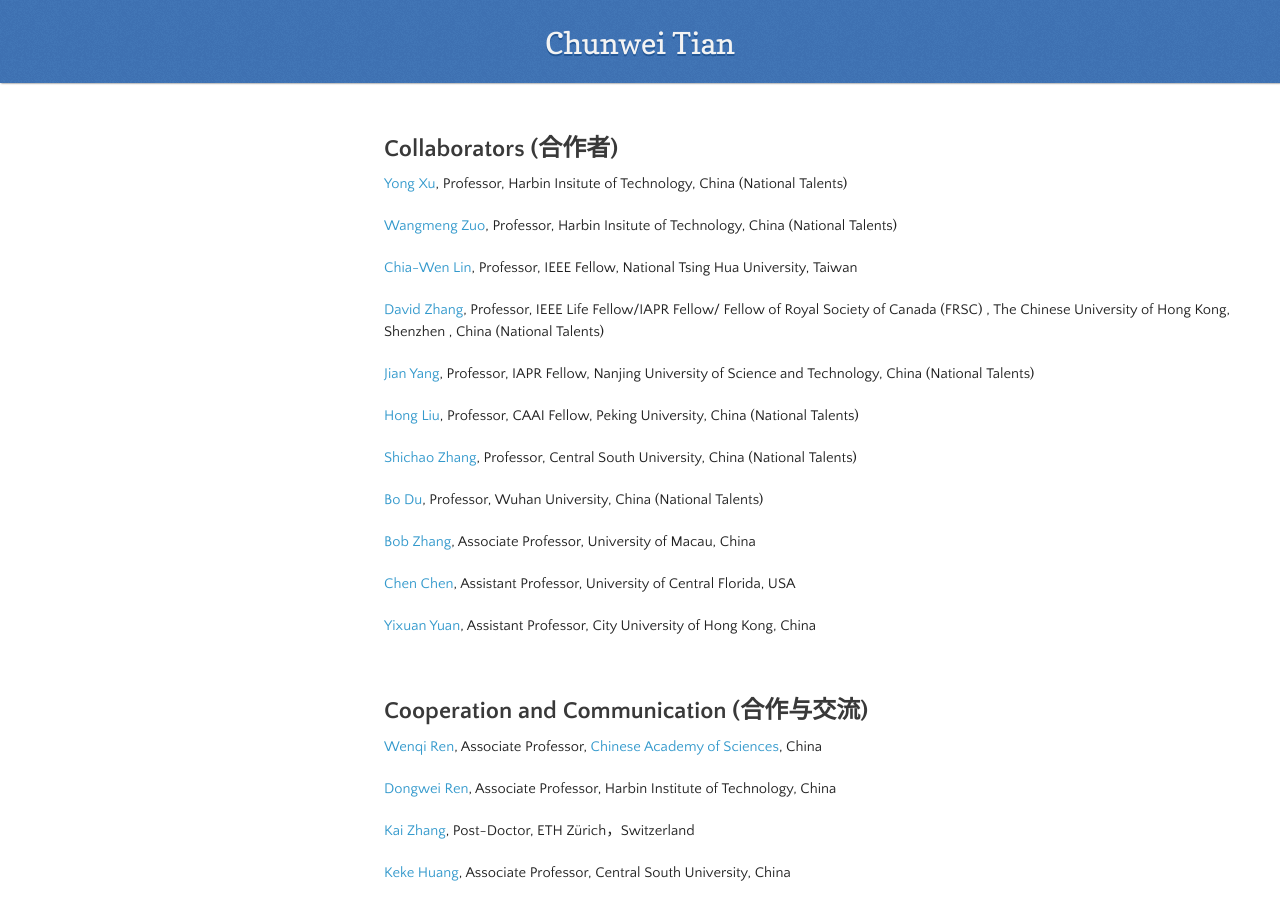
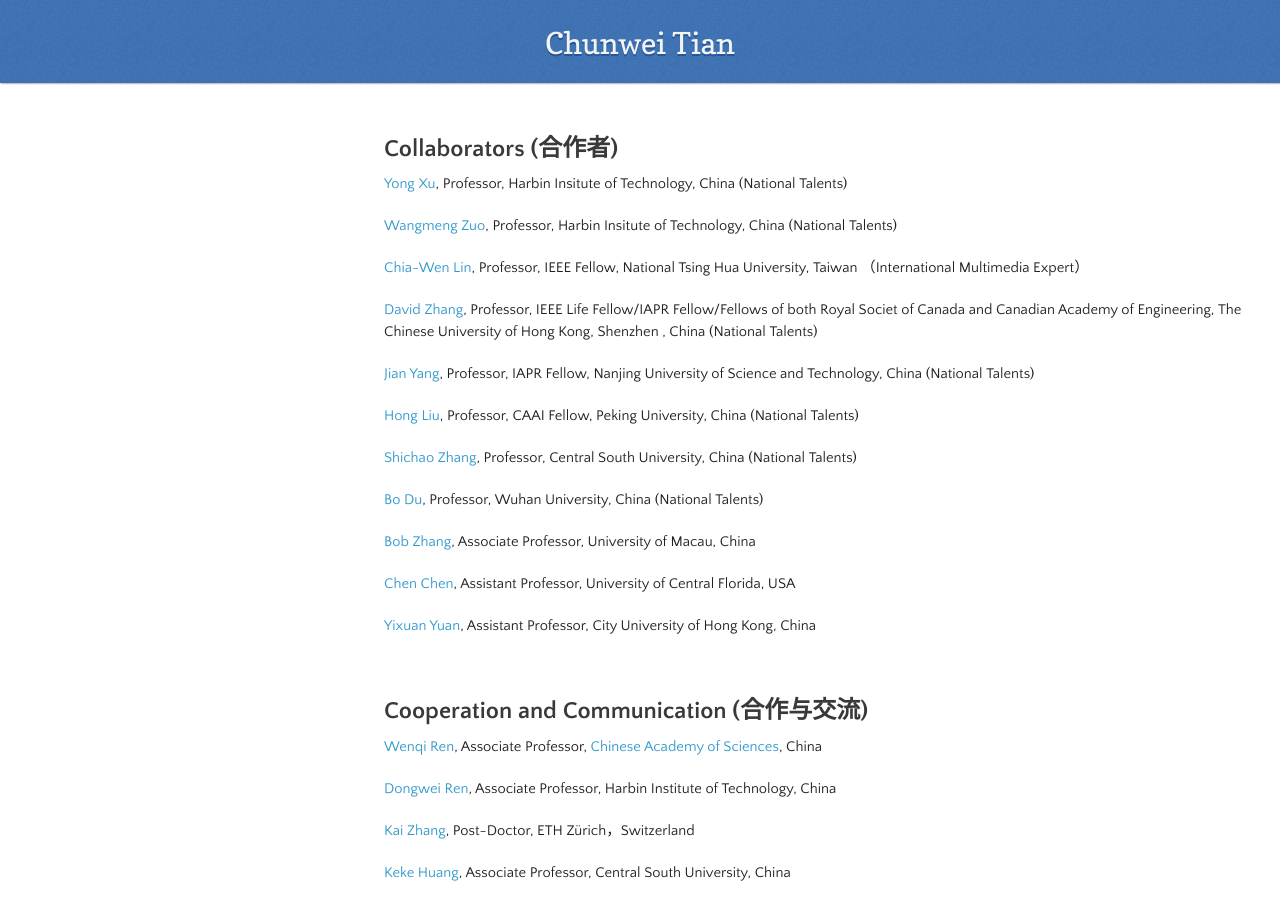
Before and after one commit to hellloxiaotian/hellloxiaotian.github.io, a Jekyll site: the page built from index.md, in a window 1280 px wide and 900 px high, scrolled down 2978 px. Built offline with Jekyll 4.4.1, drawn with Linux system fonts in a browser that asks for light colours; nearby versions of some CDN libraries; our own code applies the rules of GitHub Pages for plain Markdown files; the repository's description, which GitHub fills in, is left out.

Commit message:
Update index.md

```diff
--- a/index.md
+++ b/index.md
@@ -102,9 +102,9 @@
 
 [Wangmeng Zuo](http://www.google.com/url?q=http%3A%2F%2Fhomepage.hit.edu.cn%2Fwangmengzuo&sa=D&sntz=1&usg=AFQjCNGQaE8hhMX2VCb3rqbNohhgCVe1HA), Professor, Harbin Insitute of Technology, China (National Talents)
 
-[Chia-Wen Lin](https://www.google.com/url?q=https%3A%2F%2Fwww.ee.nthu.edu.tw%2Fcwlin%2F&sa=D&sntz=1&usg=AFQjCNElbF2cUwFl9pKODT1zwVKgzigBYA), Professor, IEEE Fellow, National Tsing Hua University, Taiwan
+[Chia-Wen Lin](https://www.google.com/url?q=https%3A%2F%2Fwww.ee.nthu.edu.tw%2Fcwlin%2F&sa=D&sntz=1&usg=AFQjCNElbF2cUwFl9pKODT1zwVKgzigBYA), Professor, IEEE Fellow, National Tsing Hua University, Taiwan  （International Multimedia Expert）
 
-[David Zhang](http://www.google.com/url?q=http%3A%2F%2Fwww4.comp.polyu.edu.hk%2F~csdzhang%2F&sa=D&sntz=1&usg=AFQjCNGAQCD-bNdmz_OgULN-krgC99ENNg), Professor,   IEEE Life Fellow/IAPR Fellow/ Fellow of Royal Society of Canada (FRSC) , The Chinese University of Hong Kong, Shenzhen , China (National Talents)
+[David Zhang](http://www.google.com/url?q=http%3A%2F%2Fwww4.comp.polyu.edu.hk%2F~csdzhang%2F&sa=D&sntz=1&usg=AFQjCNGAQCD-bNdmz_OgULN-krgC99ENNg), Professor,   IEEE Life Fellow/IAPR Fellow/Fellows of both Royal Societ of Canada and Canadian Academy of Engineering, The Chinese University of Hong Kong, Shenzhen , China (National Talents)
 
 [Jian Yang](https://scholar.google.com/citations?hl=zh-CN&user=6CIDtZQAAAAJ), Professor, IAPR Fellow, Nanjing University of Science and Technology, China (National Talents)
 
```
